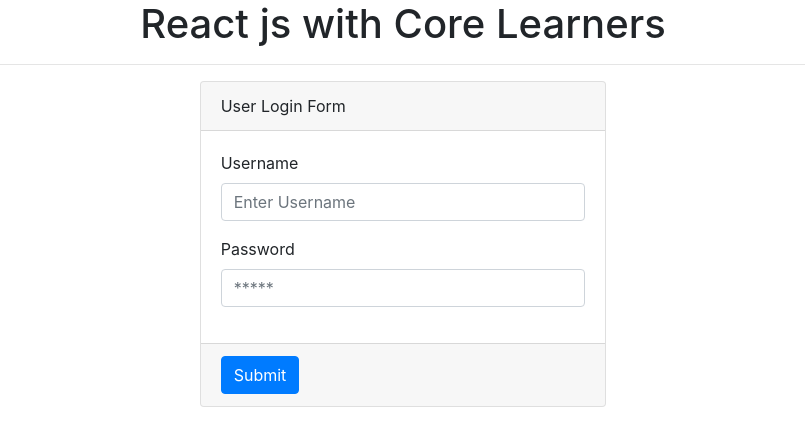
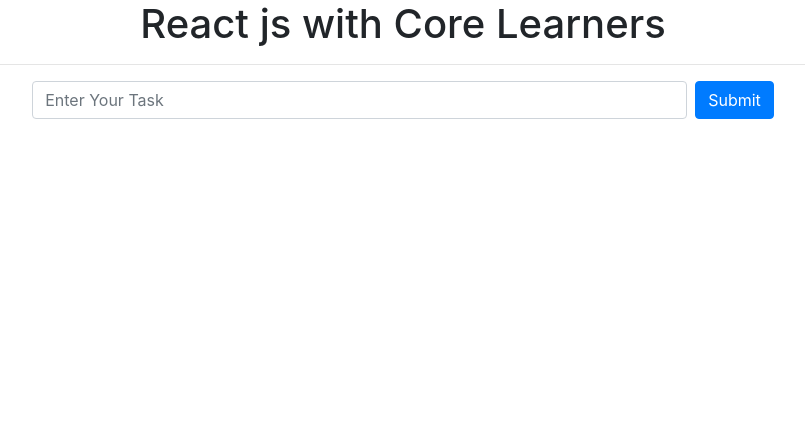
Before and after one commit to samraat121/Reactjs-code-for-everyone, a React (Create React App) app: page / in a window 1280 px wide. Shown: the top 446 px of the page, without its empty margins (237-1042 px from the left). Built offline with nearby package versions, Linux system fonts and the light colour scheme.

Commit message:
Todos list

```diff
--- a/src/App.js
+++ b/src/App.js
@@ -2,14 +2,15 @@
 import './App.css';
 import FC from './FC';
 import Login from './Login';
+import Todos from './Todos';
 
 function App() {
   return (
     <div className="App">
       <h1 className="text-center">React js with Core Learners</h1> <hr />
       {/* <FC /> */}
-      <Login />
-
+      {/* <Login /> */}
+      <Todos />
 
     </div>
   );
--- /dev/null
+++ b/src/Todos.js
@@ -0,0 +1,38 @@
+import React,{useState} from 'react'
+
+function Todos() {
+    const [task, setTask] = useState('')
+    const [tasks, setTasks] = useState([])
+
+    const TaskValue = (event) => {
+        event.preventDefault();
+        setTasks([...tasks, task])
+    }
+    const deleteData = (index) => {
+        var duplicatearray=[...tasks]
+        duplicatearray.splice(index, 1)
+        setTasks(duplicatearray)
+    }
+
+    const taskslist = tasks.map((object, index)=>{
+        return (
+            <div className='row'>
+                <h5 className='col-md-6 text-right'>{index+1} {object}</h5>
+                <button onClick={()=>{deleteData(index)}}>Delete</button>
+            </div>
+        )
+    })
+    return (
+        <div>
+            <form onSubmit={TaskValue}>
+                <div className="row justify-content-center">
+                    <input type="text" className="form-control col-md-6 mr-2" onChange={(e) => {setTask(e.target.value)}} value={task} placeholder="Enter Your Task" />
+                    <button type="submit" className="btn btn-primary">Submit</button> <br />
+                </div>
+            </form>
+            {taskslist}
+        </div>
+    )
+}
+
+export default Todos
```
